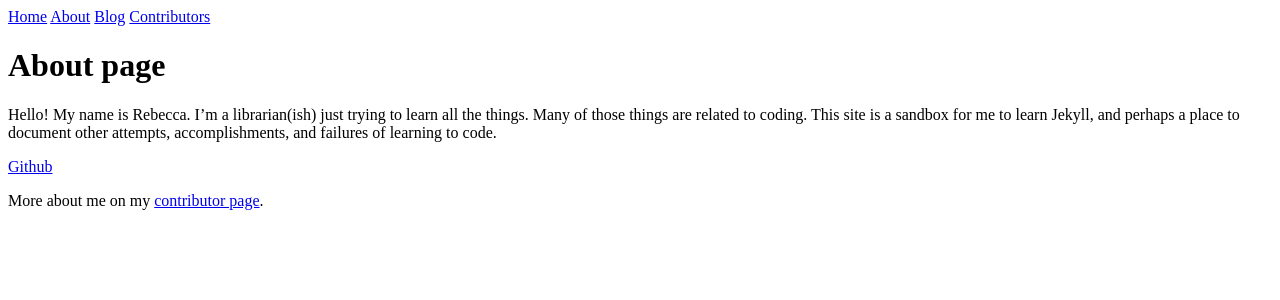
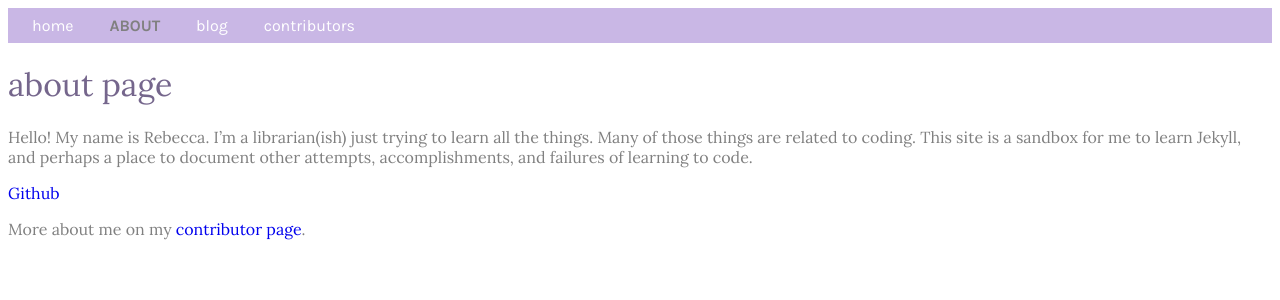
Before and after one commit to rmtownsend/jekyll-blog, a Jekyll site: the page built from about.md, in a window 1280 px wide. Shown: the top 300 px of the page. Built offline with Jekyll 4.4.1, drawn with Linux system fonts in a browser that asks for light colours.

Commit message:
link update 4

```diff
--- a/_layouts/default.html
+++ b/_layouts/default.html
@@ -4,7 +4,7 @@
     <link href="https://fonts.googleapis.com/css?family=Karla:400,400i,700,700i|Lora:400,400i,700,700i" rel="stylesheet">
     <meta charset="utf-8">
     <title>{{ page.title }}</title>
-    <link rel="stylesheet" href="jekyll-blog/assets/css/styles.css">
+    <link rel="stylesheet" href="/jekyll-blog/assets/css/styles.css">
     <!-- {% feed_meta %} -->
     {% seo %}
   </head>
```
